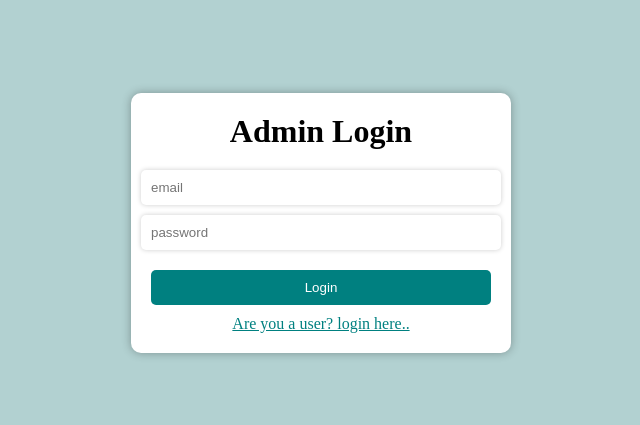
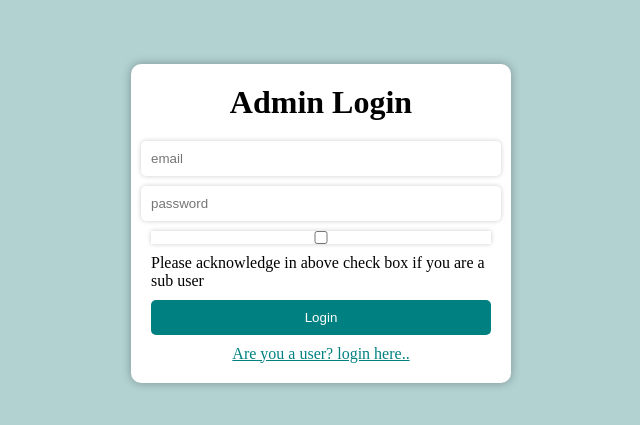
Before and after one commit to vishnuv77/admin-dashboard-client, a React (Vite) app: page / in a window 1280 px wide. Shown: the part 177-602 px from the top of the page, without its empty margins (319-959 px from the left). Built offline with nearby package versions, Linux system fonts and the light colour scheme.

Commit message:
admin and user can log in throgh same form

```diff
--- a/src/Pages/AdminLogin/AdminLogin.jsx
+++ b/src/Pages/AdminLogin/AdminLogin.jsx
@@ -11,6 +11,7 @@ const AdminLogin = ({ setIsLoggedIn }) => {
     password: "",
   });
   const [showLoginModal, setShowLoginModal] = useState(false);
+  const [isSubUser, setIsSubUser] = useState(false);
   const navigate = useNavigate();
 
   const handleChange = (e) => {
@@ -19,25 +20,51 @@ const AdminLogin = ({ setIsLoggedIn }) => {
     setFormInputs({ ...formInputs, [name]: value });
   };
 
-  const handleSubmit = (e) => {
+  const handleSubmit = async (e) => {
     e.preventDefault();
 
-    axios
-      .post("http://localhost:5000/admin/login", formInputs)
-      .then((response) => {
+    // Include isSubUser in the request if it's checked
+    const data = {
+      email: formInputs.email,
+      password: formInputs.password,
+    };
+    if (isSubUser) {
+      try {
+        const response = await axios.post(
+          "http://localhost:5000/subuser/login",
+          data
+        );
+        console.log(response.data);
+        localStorage.setItem("token", response.data.token);
+        localStorage.setItem("subuserId", response.data.id);
+        setIsLoggedIn(true);
+        navigate("/dashboard");
+      } catch (err) {
+        console.log(err);
+      }
+    } else {
+      try {
+        const response = await axios.post(
+          "http://localhost:5000/admin/login",
+          data
+        );
         console.log(response.data);
         localStorage.setItem("token", response.data.token);
         localStorage.setItem("adminId", response.data.id);
         setIsLoggedIn(true);
         navigate("/dashboard");
-      })
-      .catch((err) => {
+      } catch (err) {
         console.log(err);
-      });
+      }
+    }
   };
 
   const handleShowLoginModal = () => {
     setShowLoginModal(!showLoginModal);
+  };
+
+  const handleCheckboxChange = (e) => {
+    setIsSubUser(e.target.checked);
   };
 
   return (
@@ -56,11 +83,20 @@ const AdminLogin = ({ setIsLoggedIn }) => {
           name="password"
           onChange={handleChange}
         />
+
+        <input
+          type="checkbox"
+          id="isSubUser"
+          name="isSubUser"
+          checked={isSubUser}
+          onChange={handleCheckboxChange}
+        />
+        <label htmlFor="isSubUser">
+          Please acknowledge in above check box if you are a sub user
+        </label>
+
         <button type="submit">Login</button>
-        <span
-          className="span"
-          onClick={handleShowLoginModal}
-        >
+        <span className="span" onClick={handleShowLoginModal}>
           Are you a user? login here..
         </span>
       </form>
--- a/src/Pages/Dashboard/Dashboard.jsx
+++ b/src/Pages/Dashboard/Dashboard.jsx
@@ -123,7 +123,7 @@ const Dashboard = ({ handleLogout }) => {
             />
           )}
 
-          {showSubUsers && (
+          {showSubUsers && adminId &&(
             <SubuserTable
               onAddUser={toggleModal}
               onUpdateUser={toggleModal}
```
